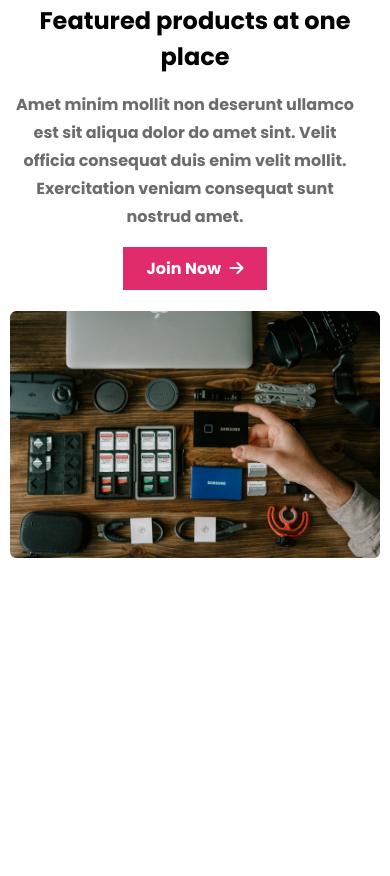
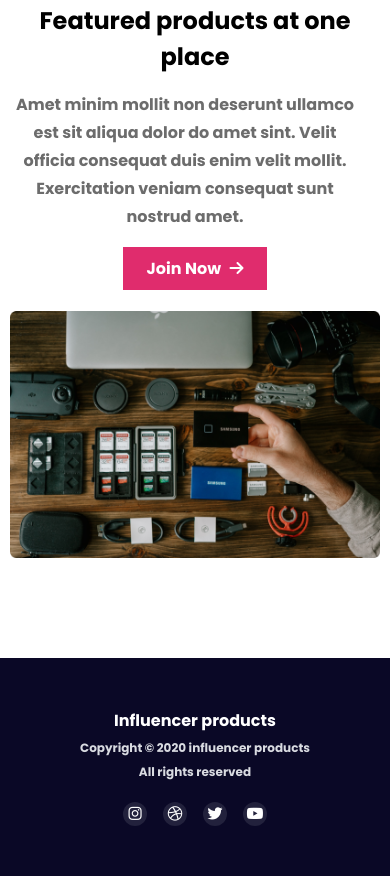
Before and after one commit to tanvirsiraj/influencer-gear, a plain HTML site: page index.html in a window 390 px wide. Shown: the part 5934-6810 px from the top of the page. Before the commit the page ends 6592 px from the top, so only its background shows below. Drawn offline with Linux system fonts and the light colour scheme.

Commit message:
footer added

```diff
--- a/index.html
+++ b/index.html
@@ -261,6 +261,26 @@
             </div>
         </section>
     </main>
+    <footer>
+        <div class="footer-content">
+            <h2 class="footer-title">Influencer products</h2>
+            <p class="footer-description">Copyright © 2020 influencer products <br>All rights reserved</p>
+            <div class="footer-icon">
+                <div>
+                    <i class="fa-brands fa-instagram"></i>
+                </div>
+                <div>
+                    <i class="fa-brands fa-dribbble"></i>
+                </div>
+                <div>
+                    <i class="fa-brands fa-twitter"></i>
+                </div>
+                <div>
+                    <i class="fa-brands fa-youtube"></i>
+                </div>
+            </div>
+        </div>
+    </footer>
     <script src="./script.js"></script>
 </body>
 
--- a/style.css
+++ b/style.css
@@ -247,6 +247,53 @@ main {
     margin-left: 5px;
 }
 
+/* -------------
+    footer
+----------------*/
+footer {
+    background-color: #0A0826;
+    padding-block: 50px;
+    margin-bottom: -25px;
+}
+
+.footer-title {
+    font-weight: 700;
+    font-size: 24px;
+    color: var(--light-color);
+}
+
+.footer-content {
+    display: flex;
+    flex-direction: column;
+    align-items: center;
+    text-align: center;
+}
+
+.footer-description {
+    font-weight: 700;
+    font-size: 14px;
+    line-height: 24px;
+    color: #D9DBE1;
+    margin-block: 3px;
+    margin-bottom: 17px;
+}
+
+.footer-icon {
+    display: flex;
+    align-items: center;
+    gap: 16px;
+}
+
+.footer-icon i {
+    width: 32px;
+    height: 32px;
+    line-height: 32px;
+    border-radius: 50%;
+    color: var(--light-color);
+    background: #22213c;
+    font-size: 15px;
+}
+
 /* ------------------
     media queries
 ---------------------*/
@@ -367,6 +414,34 @@ main {
     .products-description {
         max-width: 350px;
     }
+
+
+    /* footer   */
+
+    footer {
+        background-color: #0A0826;
+        padding-block: 50px;
+    }
+
+    .footer-title {
+        font-size: 16px;
+    }
+
+    .footer-description {
+        font-size: 12px;
+    }
+
+    .footer-icon {
+        display: flex;
+        align-items: center;
+        gap: 16px;
+    }
+
+    .footer-icon i {
+        width: 24px;
+        height: 24px;
+        line-height: 24px;
+    }
 }
 
 /* ------------------
```
